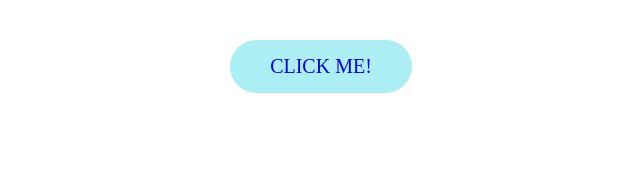
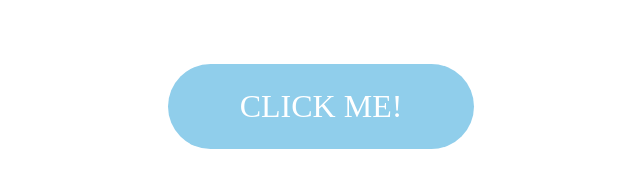
Before and after one commit to tiazheng04/hover-effects-TiaZheng, a plain HTML site: page index.html in a window 1280 px wide. Shown: the whole page, without its empty margins (319-959 px from the left). Drawn offline with Linux system fonts and the light colour scheme.

Commit message:
commit 2

```diff
--- a/_btn.scss
+++ b/_btn.scss
@@ -5,9 +5,56 @@
 .btn:visited {
   text-transform: uppercase;
   text-decoration: none;
-  padding: 1.5rem 4rem;
-  background-color: $colors;
+  position: relative;
+  padding: 1.5rem 4.5rem;
   margin: 1rem auto;
   font-size: 2rem;
   border-radius: 10rem;
+  transition: all 0.3s;
+  position: relative;
 }
+
+.btn-blue {
+  background-color: color(blue);
+  color: #fff;
+  position: relative;
+}
+
+.btn-blue::after {
+  background-color: color(blue);
+  color: #fff;
+}
+
+.btn:hover {
+  transform: scale(2);
+  box-shadow: 0 10px 0.5rem rgba(0, 0, 0, 0.9);
+  text-decoration: underline;
+}
+
+.btn:hover::after {
+  //transform: scaleX(1.5) scaleY(1.6);
+  //opacity: 0;
+  left: 120%;
+  transition: all 550ms cubic-bezier(0.19, 1, 0.22, 1);
+}
+
+.btn:active {
+  //transform: translateY(-1px);
+  transform: scaleX(1.5) scaleY(1.6);
+  box-shadow: 0 0.5rem 1rem rgba(0, 0, 0, 0.9);
+  background-color: color(dark);
+}
+
+.btn::after {
+  background: white;
+  content: "";
+  height: 150px;
+  left: -60px;
+  opacity: 0.2;
+  position: absolute;
+  top: -45px;
+  transform: rotate(30deg);
+  //transition: all 0.5s cubic-bezier(0.19, 1, 0.22, 1);
+  transition: all 0.25s cubic-bezier(0, 0, 1, 1);
+  width: 50px;
+}
--- a/_variables.scss
+++ b/_variables.scss
@@ -1,12 +1,7 @@
-html {
-  font-size: 62.5%;
-  padding: 0;
-  margin: 0;
-  box-sizing: border-box;
-}
 $colors: (
-  light: #abeef3,
-  pink: #ffdfdf,
+  dark: rgb(70, 87, 134),
+  blue: #90ceeb,
+  black: #000,
 );
 
 @function color($color-name) {
```
Also changed, not shown: style.css, 1 other file.
